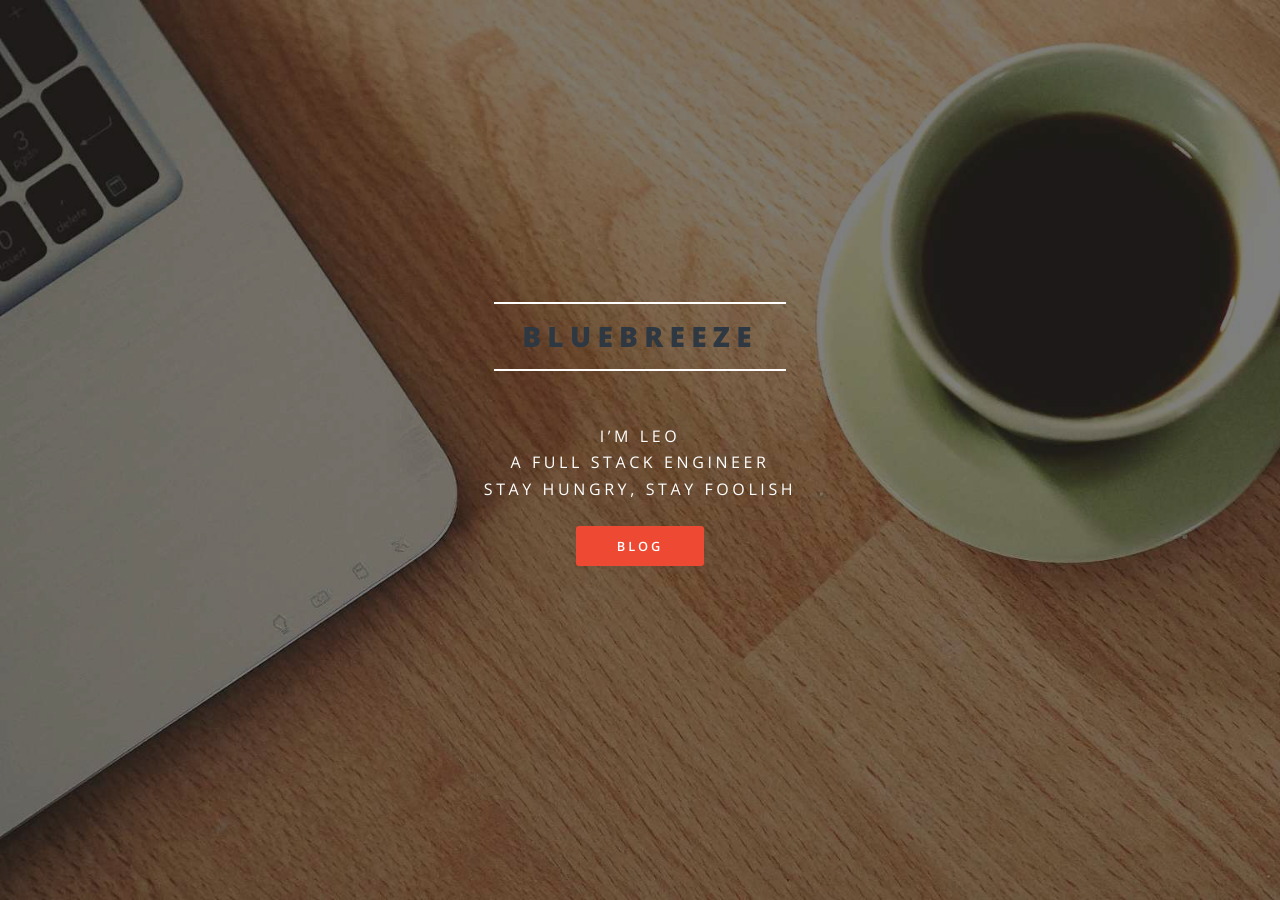
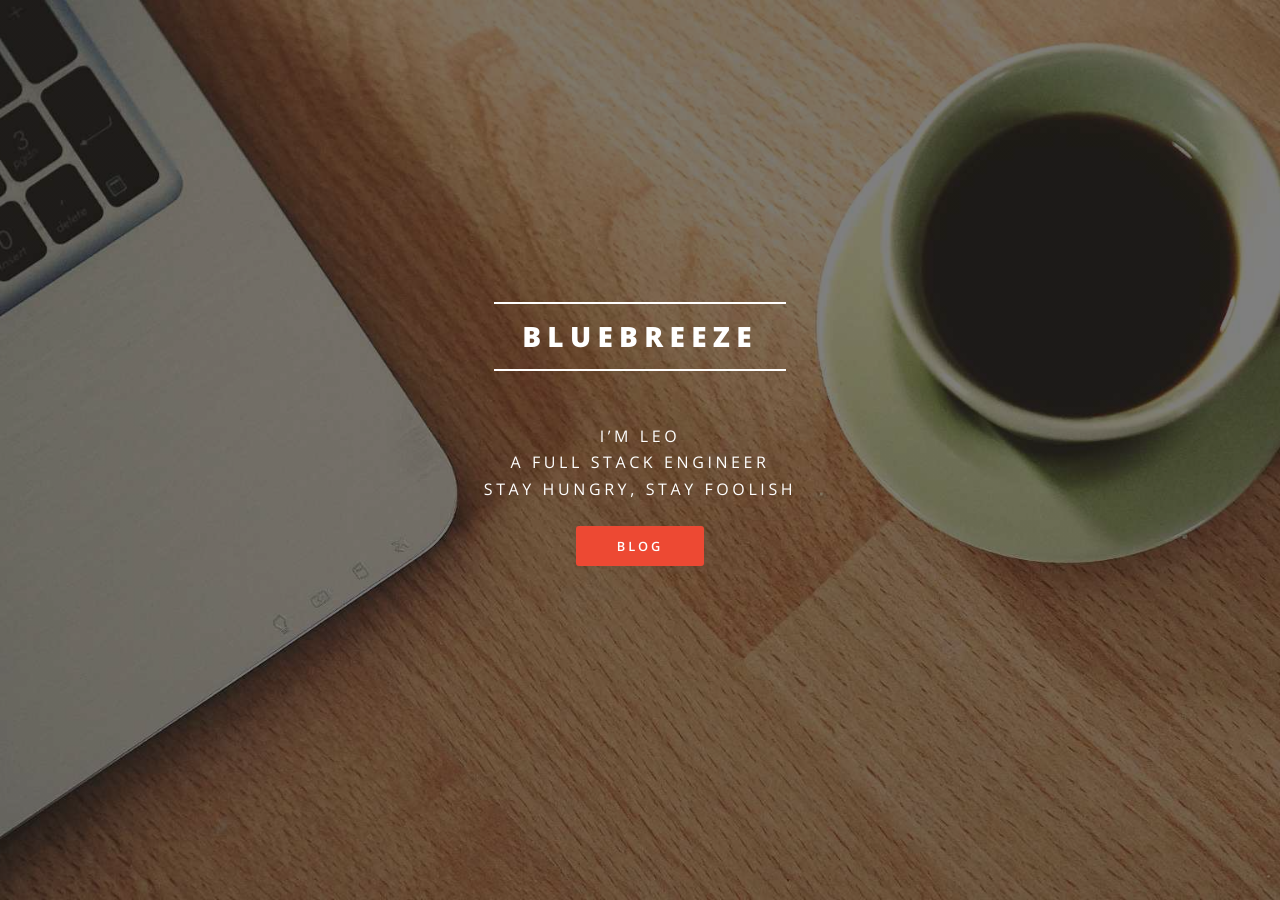
Before and after one commit to bluebreeze0812/bluebreeze0812.github.io, a Jekyll site: the page built from index.html, in a window 1280 px wide. Built offline with Jekyll 4.4.1, drawn with Linux system fonts in a browser that asks for light colours.

Commit message:
fix h2 color

```diff
--- a/css/main.scss
+++ b/css/main.scss
@@ -1531,6 +1531,7 @@ $baseurl: '{{ site.baseurl }}/images';
 			@include vendor('transform', 'scale(1)');
 			@include vendor('transition', ('transform 0.5s ease', 'opacity 0.5s ease'));
 			display: inline-block;
+			color: _palette(fg);
 			font-size: 1.75em;
 			opacity: 1;
 			padding: 0.35em 1em;
@@ -1709,6 +1710,7 @@ $baseurl: '{{ site.baseurl }}/images';
 
 			h2 {
 				font-size: 1.75em;
+				color: _palette(fg);
 				margin: 0 0 (_size(element-margin) * 0.25) 0;
 			}
 
```
Also changed, not shown: 1 other file.
